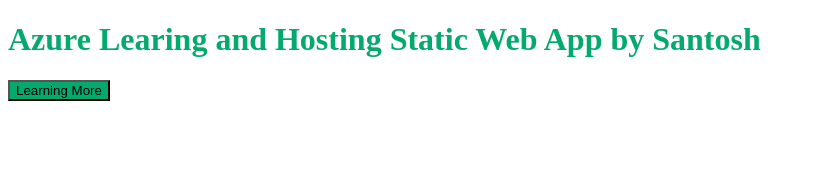
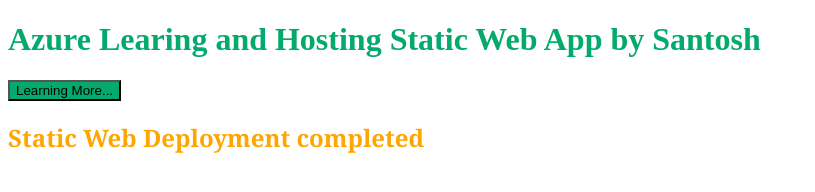
Before and after one commit to SantoshReddyBujala/mylearning, a plain HTML site: page index.html in a window 1280 px wide. Shown: the whole page, without its empty margins (0-815 px from the left). Drawn offline with Linux system fonts and the light colour scheme.

Commit message:
modified html and css

```diff
--- a/css/style.css
+++ b/css/style.css
@@ -8,3 +8,8 @@
 Button{
     background-color: #04AA6D;
 }
+
+h2{
+    color: orange;
+    font-family: Cambria, Cochin, Georgia, Times, 'Times New Roman', serif;
+}
--- a/index.html
+++ b/index.html
@@ -6,7 +6,8 @@
 </header>
 
 <body><h1>Azure Learing and Hosting Static Web App by Santosh </h1>
-    <button onclick="myCall()">Learning More</button>
+    <button onclick="myCall()">Learning More...</button>
+    <h2>Static Web Deployment completed</h2>
 </body>
 <script src="js/logic.js" type="text/javascript"></script>
 </html>
```
